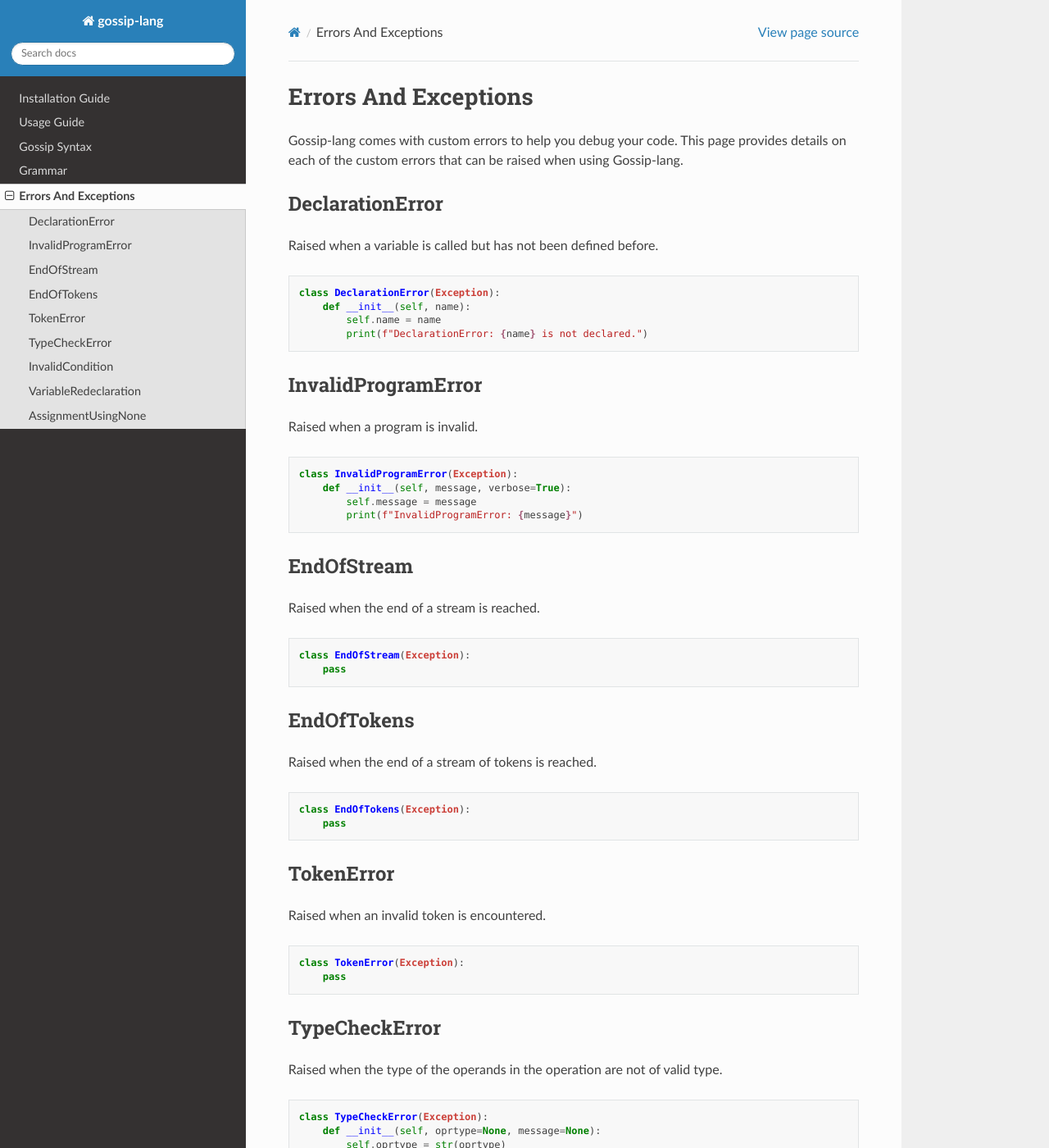
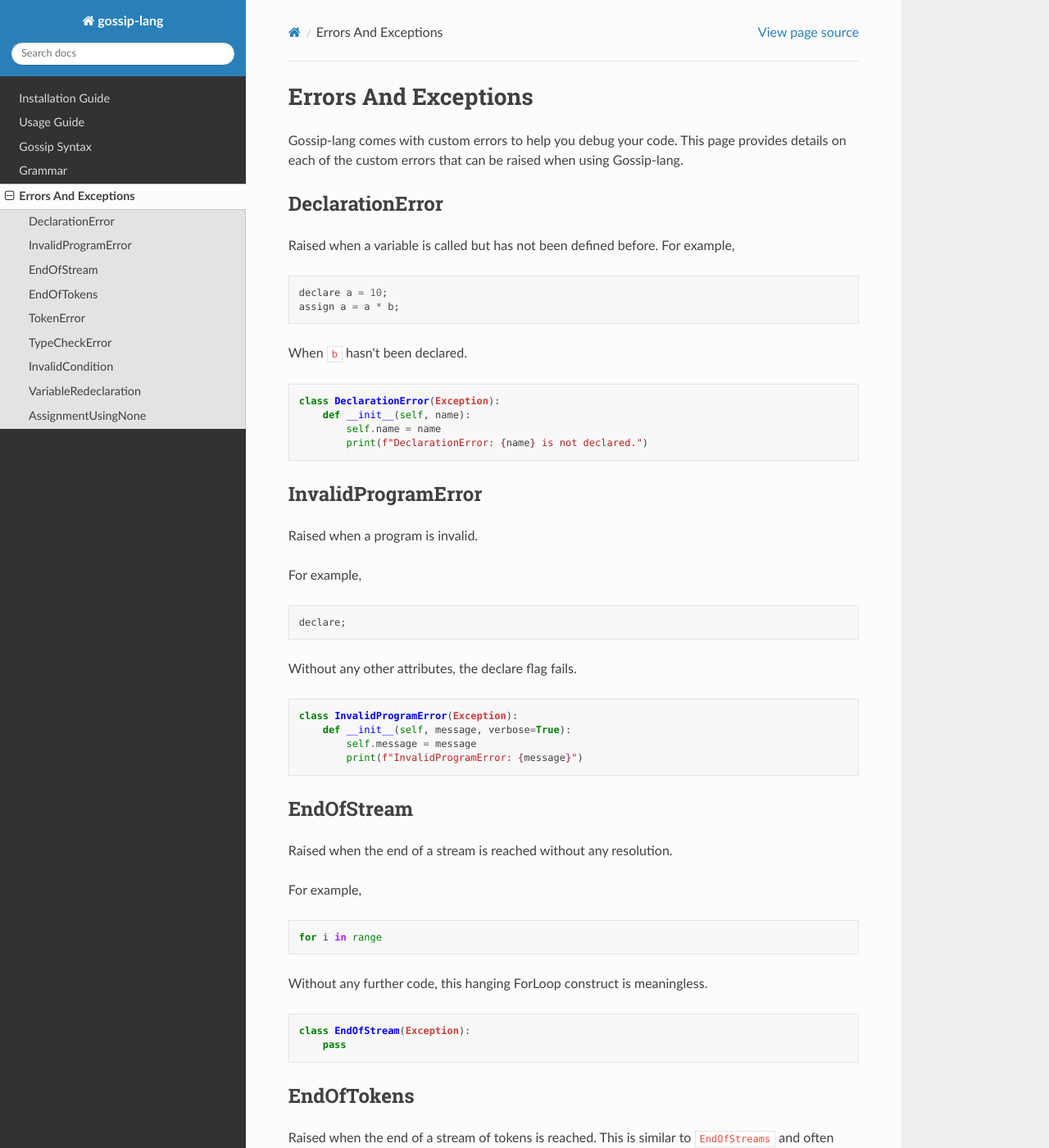
Before and after one commit to plugyawn/gossip, a Sphinx documentation site: the page built from docs/source/errors.md, in a window 1280 px wide and 1400 px high. Shown: the whole window at 82% size. Built offline with Sphinx 7.4.7 and the Read the Docs theme 2.0.0, drawn with Linux system fonts in a browser that asks for light colours; some of the changed text lies outside the part shown.

Commit message:
errors.md, usage_guide.md: Added documentation for how errors occur, for how to interface with Gossip.

````diff
--- a/docs/source/errors.md
+++ b/docs/source/errors.md
@@ -4,7 +4,13 @@ Gossip-lang comes with custom errors to help you debug your code. This page prov
 
 ## DeclarationError
 
-Raised when a variable is called but has not been defined before.
+Raised when a variable is called but has not been defined before. For example,
+
+```python
+declare a = 10;
+assign a = a * b;
+```
+When `b` hasn't been declared.
 
 ```python
 class DeclarationError(Exception):
@@ -17,6 +23,13 @@ class DeclarationError(Exception):
 
 Raised when a program is invalid.
 
+For example,
+
+```
+declare;
+```
+Without any other attributes, the declare flag fails.
+
 ```python
 class InvalidProgramError(Exception):
     def __init__(self, message, verbose=True):
@@ -26,7 +39,13 @@ class InvalidProgramError(Exception):
 
 ## EndOfStream
 
-Raised when the end of a stream is reached.
+Raised when the end of a stream is reached without any resolution.
+
+For example,
+```
+for i in range
+```
+Without any further code, this hanging ForLoop construct is meaningless.
 
 ```python
 class EndOfStream(Exception):
@@ -35,7 +54,7 @@ class EndOfStream(Exception):
 
 ## EndOfTokens
 
-Raised when the end of a stream of tokens is reached.
+Raised when the end of a stream of tokens is reached. This is similar to `EndOfStreams` and often occurs together.
 
 ```python
 class EndOfTokens(Exception):
@@ -45,6 +64,11 @@ class EndOfTokens(Exception):
 ## TokenError
 
 Raised when an invalid token is encountered.
+```
+declare a ~ 40;
+```
+
+In the March, 2023 version of Gossip, the tilde (`~`) is meaningless.
 
 ```python
 class TokenError(Exception):
@@ -54,6 +78,10 @@ class TokenError(Exception):
 ## TypeCheckError
 
 Raised when the type of the operands in the operation are not of valid type.
+
+```python
+declare sample = True * False
+```
 
 ```python
 class TypeCheckError(Exception):
@@ -68,6 +96,11 @@ class TypeCheckError(Exception):
 ## InvalidCondition
 
 Raised when an invalid condition is passed to a while loop.
+```python
+while a + 2 do {
+    print(a);
+};
+```
 
 ```python
 class InvalidCondition(Exception):
@@ -78,7 +111,14 @@ class InvalidCondition(Exception):
 
 ## VariableRedeclaration
 
-Raised when a variable is re-declared in the same scope.
+Raised when a variable is re-declared in the same or a child scope.
+
+```python
+declare a = 20;
+declare a = 10;
+```
+
+In such a case, one should employ the `assign` construct.
 
 ```python
 class VariableRedeclaration(Exception):
@@ -91,6 +131,10 @@ class VariableRedeclaration(Exception):
 ## AssignmentUsingNone
 
 Raised when trying to assign using a variable that has no assigned value itself.
+```
+assign a = 20;
+```
+When `a` has not been declared before.
 
 ```python
 class AssignmentUsingNone(Exception):
````
Also changed, not shown: docs/source/usage_guide.md (+23 -2 lines).
